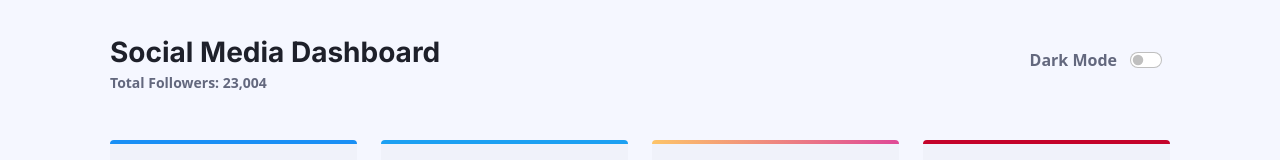
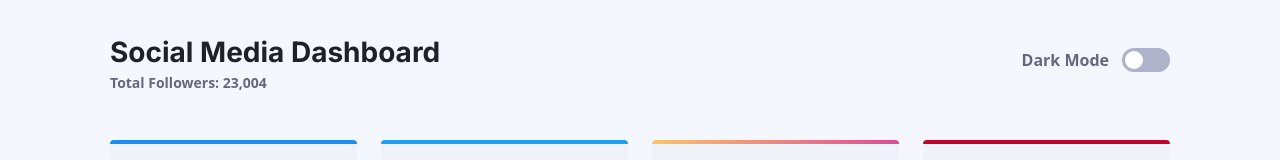
Before and after one commit to mannamar/soc-med-dash, a React (Create React App) app: page / in a window 1280 px wide. Shown: the top 160 px of the page. Built offline with nearby package versions, Linux system fonts and the light colour scheme.

Commit message:
Custom Toggle Created

```diff
--- a/src/App.css
+++ b/src/App.css
@@ -15,6 +15,8 @@
   --gray-text: hsl(228, 12%, 44%);
   --ov-text: hsl(228, 12%, 44%);
   --top-bg-color: hsl(225, 100%, 98%);
+
+  --toggle-bg: black;
 }
 
 [data-theme="dark"] {
@@ -24,6 +26,8 @@
   --gray-text: hsl(228, 34%, 66%);
   --ov-text: white;
   --top-bg-color: hsl(232, 19%, 15%);
+
+  --toggle-bg: linear-gradient(to right, hsl(210, 78%, 56%), hsl(146, 68%, 55%));
 }
 
 body {
--- a/src/components/Header.js
+++ b/src/components/Header.js
@@ -1,6 +1,7 @@
 import './Header.css';
 import { Button, Container, Form } from 'react-bootstrap';
 import { useState } from 'react';
+import Switch from './Switch';
 
 export default function Header() {
 
@@ -29,7 +30,7 @@ export default function Header() {
                 <hr></hr>
                 <div className="switchCont d-flex">
                     <p className="switchText">Dark Mode</p>
-                    <Form.Switch onChange={toggleTheme} className="toggle"/>
+                    <Switch function={toggleTheme} className="toggle"/>
                 </div>
 
             </Container>
--- /dev/null
+++ b/src/components/Switch.css
@@ -0,0 +1,63 @@
+/* The switch - the box around the slider */
+.switch {
+    position: relative;
+    display: inline-block;
+    width: 48px;
+    height: 24px;
+}
+
+/* Hide default HTML checkbox */
+.switch input {
+    opacity: 0;
+    width: 0;
+    height: 0;
+}
+
+/* The slider */
+.slider {
+    position: absolute;
+    cursor: pointer;
+    top: 0;
+    left: 0;
+    right: 0;
+    bottom: 0;
+    background-color: #ccc;
+    background-color: hsl(230, 22%, 74%);
+    -webkit-transition: .4s;
+    transition: .4s;
+}
+
+.slider:before {
+    position: absolute;
+    content: "";
+    height: 18px;
+    width: 18px;
+    left: 3px;
+    bottom: 3px;
+    background-color: white;
+    -webkit-transition: .4s;
+    transition: .4s;
+}
+
+input:checked+.slider {
+    background-image: var(--toggle-bg);
+}
+
+input:focus+.slider {
+    box-shadow: 0 0 1px #2196F3;
+}
+
+input:checked+.slider:before {
+    -webkit-transform: translateX(24px);
+    -ms-transform: translateX(24px);
+    transform: translateX(24px);
+}
+
+/* Rounded sliders */
+.slider.round {
+    border-radius: 34px;
+}
+
+.slider.round:before {
+    border-radius: 50%;
+}
--- /dev/null
+++ b/src/components/Switch.js
@@ -0,0 +1,11 @@
+import './Switch.css'
+
+// Toggle switch function taken from: https://www.w3schools.com/howto/howto_css_switch.asp
+export default function Switch(props) {
+    return (
+        <label className="switch toggle">
+            <input onChange={() => props.function()} type="checkbox" />
+            <span className="slider round"></span>
+        </label>
+    )
+}
```
